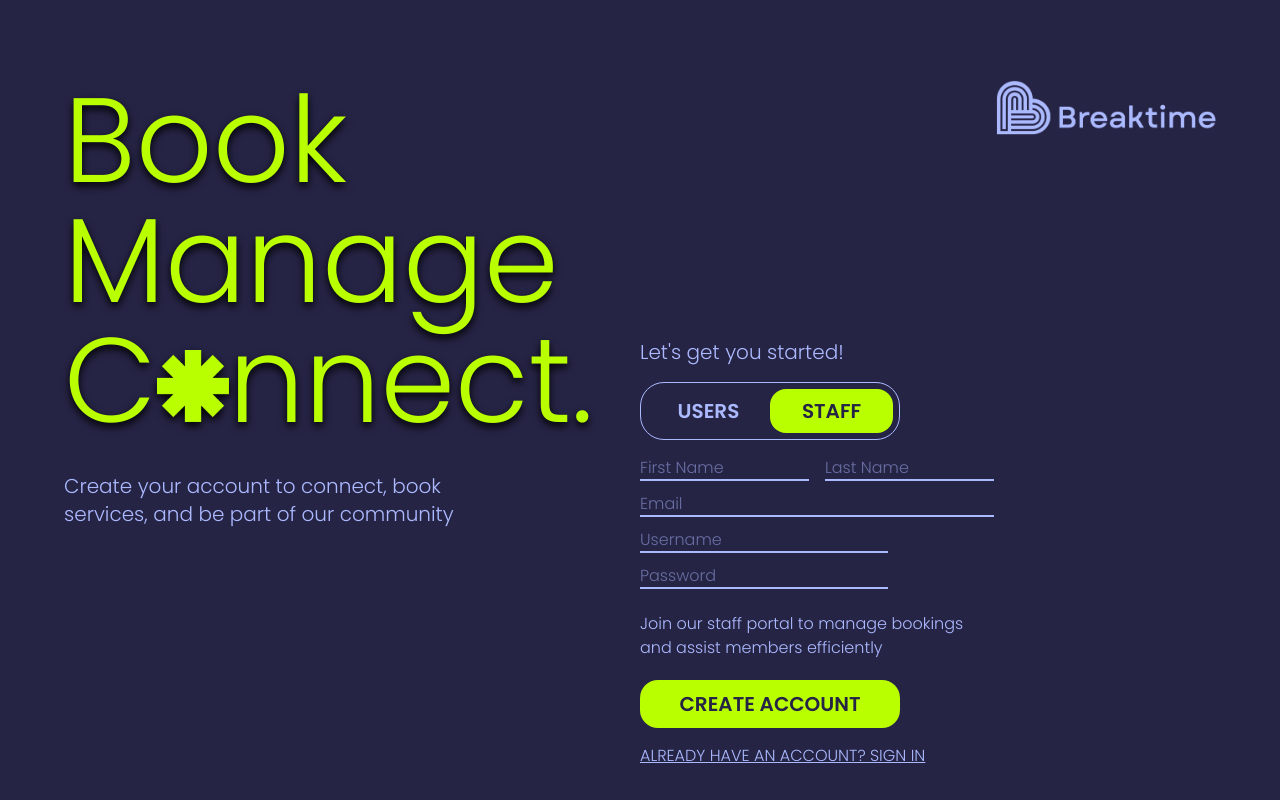
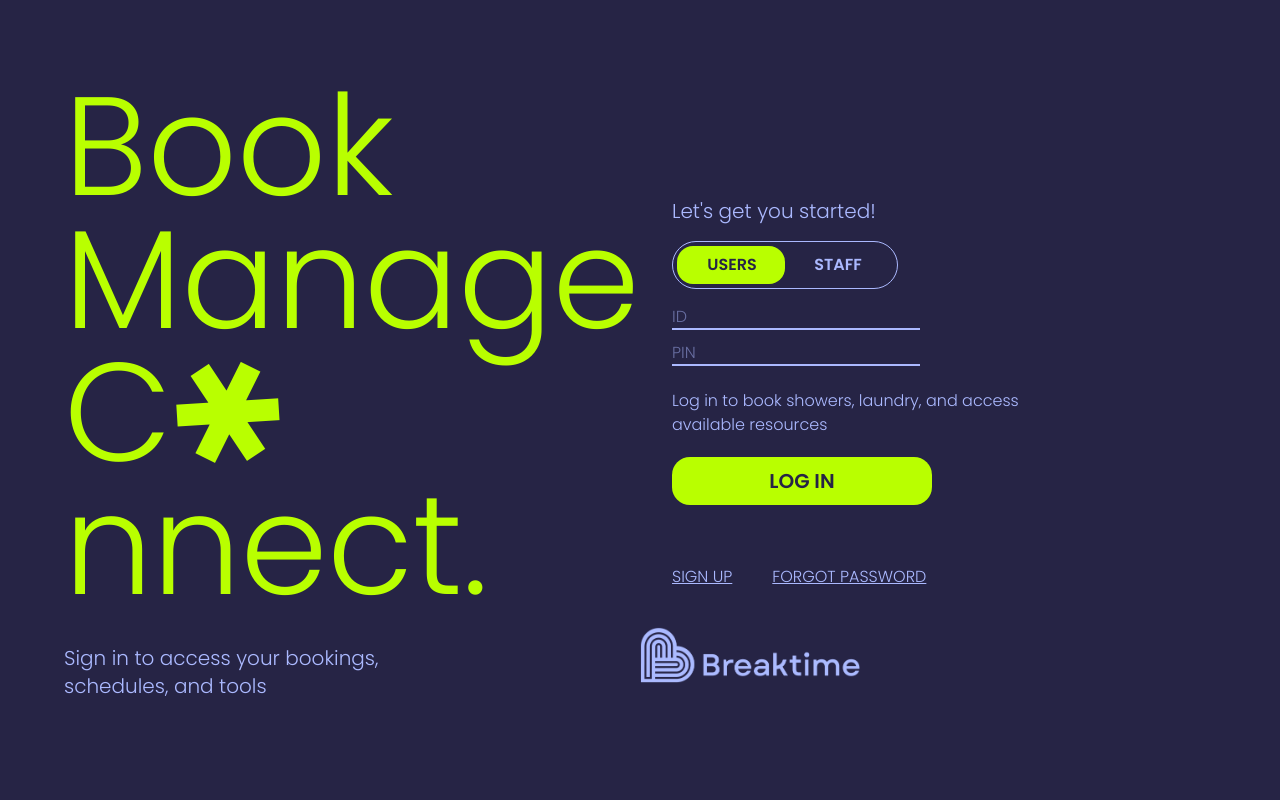
Before and after one commit to JumboCode/breaktime, a React (Vite) app in the folder frontend/breaktime/: page / in a window 1280 px wide. Built offline with nearby package versions, Linux system fonts and the light colour scheme.

Commit message:
Created Signin Page

```diff
--- a/frontend/breaktime/src/App.jsx
+++ b/frontend/breaktime/src/App.jsx
@@ -6,7 +6,8 @@
 
 import { BrowserRouter as Router, Route, Routes} from 'react-router';
 
-import LandingPage from './pages/LandingPage.jsx';
+import SignUpPage from './pages/SignUpPage.jsx';
+import SignInPage from './pages/SignInPage.jsx';
 import HomePage from './pages/HomePage.jsx';
 
 function App() {
@@ -15,7 +16,8 @@ function App() {
     <>
       <Router>
         <Routes>
-          <Route path='/' element={<LandingPage />} />
+          <Route path='/' element={<SignInPage />} />
+          <Route path='/signup' element={<SignUpPage />} />
           <Route path='/home' element={<HomePage />} />
         </Routes>
       </Router>
--- /dev/null
+++ b/frontend/breaktime/src/components/StaffSignin.jsx
@@ -0,0 +1,71 @@
+import { useState } from "react";
+
+export default function StaffSignin() {
+  // Initialize state to store form data
+  const [formData, setFormData] = useState({
+    username: "",
+    password: "",
+  });
+
+  // Handle input changes and update state
+  const handleChange = (event) => {
+    const { name, value } = event.target;
+    setFormData((prevData) => ({
+      ...prevData,
+      [name]: value,
+    }));
+  };
+
+  const handleSubmit = (event) => {
+    event.preventDefault();
+    console.log("Form submitted:", formData);
+  };
+
+  return (
+    <div className="max-w-[354px]">
+      <form onSubmit={handleSubmit}>
+        <div className="space-y-2">
+          <div className="w-7/10">
+            <label htmlFor="staffUsername"></label>
+            <input
+              type="text"
+              id="staffUsername"
+              name="username"
+              autoComplete="username"
+              placeholder="Username"
+              value={formData.username}
+              onChange={handleChange}
+              required
+            />
+          </div>
+          <div className="w-7/10">
+            <label htmlFor="staffPassword"></label>
+            <input
+              type="password"
+              id="staffPassword"
+              name="password"
+              autoComplete="current-password"
+              placeholder="Password"
+              value={formData.password}
+              onChange={handleChange}
+              required
+            />
+          </div>
+        </div>
+
+        <div className="text-light-purple mt-5 mb-5">
+          Log in to manage bookings and assist members
+        </div>
+
+        <div className="text-dark-navy">
+          <button
+            type="submit"
+            className="uppercase bg-lime-500 text-xl rounded-[18px] font-semibold w-[260px] h-[48px]"
+          >
+            Log In
+          </button>
+        </div>
+      </form>
+    </div>
+  );
+}
--- /dev/null
+++ b/frontend/breaktime/src/components/Tagline.jsx
@@ -0,0 +1,32 @@
+import { motion } from 'framer-motion';
+
+// ==================== Tagline.jsx ====================
+export const Tagline = () => {
+  return (
+    <div name="container" className="text-left">
+      <h1 name="heading" className="font-medium leading-[0.95] -tracking-[0.02em] m-0">
+        <span className="block text-[#b9ff00] text-[140px]">
+          Book
+        </span>
+        <span className="block text-[#b9ff00] text-[140px]">
+          Manage
+        </span>
+        <span className="block text-[#b9ff00] text-[140px] w-fit">
+          C
+          <motion.span
+            className="inline-block"
+            animate={{ rotate: 360 }}
+            transition={{
+              duration: 2,
+              repeat: Infinity,
+              ease: "linear"
+            }}
+          >
+            ✱
+          </motion.span>
+          nnect.
+        </span>
+      </h1>
+    </div>
+  );
+};
--- /dev/null
+++ b/frontend/breaktime/src/components/UserSignin.jsx
@@ -0,0 +1,75 @@
+import { useState } from 'react';
+
+function UserSignin() {
+    const [formData, setFormData] = useState({
+        ID: "",
+        Pin: "",
+    });
+    const [error, setError] = useState("");
+
+    const handleChange = (event) => {
+        const { name, value } = event.target;
+        setFormData((prevData) => ({
+            ...prevData,
+            [name]: value,
+        }));
+    };
+
+    const handleSubmit = (event) => {
+        event.preventDefault();
+        setError('');
+        console.log("Form submitted:", formData);
+    };
+
+    return (
+        <div className="max-w-[354px]">
+            <form onSubmit={handleSubmit}>
+                <div className="space-y-2">
+                    <div className="w-7/10">
+                        <label htmlFor="userID">
+                        </label>
+                        <input
+                            type="text"
+                            id="userID"
+                            name="ID"
+                            autoComplete="off"
+                            placeholder="ID"
+                            value={formData.ID}
+                            onChange={handleChange}
+                            required
+                        />
+                    </div>
+                    <div className="w-7/10">
+                        <label htmlFor="userPin">
+                        </label>
+                        <input
+                            type="password"
+                            id="userPin"
+                            name="Pin"
+                            autoComplete="off"
+                            placeholder="PIN"
+                            value={formData.Pin}
+                            onChange={handleChange}
+                            required
+                        />
+                    </div>
+                </div>
+
+                <div className="text-light-purple mt-5 mb-5">
+                    Log in to book showers, laundry, and access available resources
+                </div>
+
+                <div className="text-dark-navy">
+                    <button
+                        type="submit"
+                        className="uppercase bg-lime-500 text-xl rounded-[18px] font-semibold w-[260px] h-[48px]"
+                    >
+                        Log In
+                    </button>
+                </div>
+            </form>
+        </div>
+    );
+}
+
+export default UserSignin;
--- a/frontend/breaktime/src/components/UserStaffToggle.jsx
+++ b/frontend/breaktime/src/components/UserStaffToggle.jsx
@@ -1,5 +1,3 @@
-import { useState } from 'react';
-
 const UserStaffToggle = ({ selectedType, onToggle }) => {
     const handleChange = (value) => {
         if (onToggle) onToggle(value);
@@ -7,43 +5,47 @@ const UserStaffToggle = ({ selectedType, onToggle }) => {
 
     return (
         <div className="inline-block">
-            <div className="p-1.5 rounded-[24px] border w-[260px] h-[58px] flex justify-between border-light-purple">
+            {/* Keep your original size, padding, and layout */}
+            <div className="relative p-1.5 rounded-[24px] border w-[226px] h-[48px] flex justify-between border-light-purple overflow-hidden">
+
+                {/* Sliding background */}
+                <div
+                    className={`absolute top-1 bottom-1 left-1 w-[calc(50%-0.25rem)] bg-lime-500 rounded-[16px] transition-transform duration-300 ease-in-out
+                    ${selectedType === "staff" ? "translate-x-full" : "translate-x-0"}`}
+                />
+
+                {/* USERS */}
                 <input
                     className="hidden"
                     type="radio"
                     id="toggle-users"
                     name="user-staff"
                     value="users"
-                    checked={selectedType === 'users'}
+                    checked={selectedType === "users"}
                     onChange={(e) => handleChange(e.target.value)}
                 />
                 <label
                     htmlFor="toggle-users"
-                    className={`uppercase font-semibold flex items-center justify-center h-full w-1/2 rounded-[16px] cursor-pointer select-none text-xl ${
-                        selectedType === 'users'
-                            ? 'bg-lime-500 text-dark-navy'
-                            : 'text-light-purple'
-                    }`}
+                    className={`uppercase font-semibold flex items-center justify-center h-full w-1/2 rounded-[16px] cursor-pointer select-none text-base relative z-10
+                        ${selectedType === "users" ? "text-dark-navy" : "text-light-purple"}`}
                 >
                     Users
                 </label>
 
+                {/* STAFF */}
                 <input
                     className="hidden"
                     type="radio"
                     id="toggle-staff"
                     name="user-staff"
                     value="staff"
-                    checked={selectedType === 'staff'}
+                    checked={selectedType === "staff"}
                     onChange={(e) => handleChange(e.target.value)}
                 />
                 <label
                     htmlFor="toggle-staff"
-                    className={`uppercase font-semibold flex items-center justify-center h-full w-1/2 rounded-[16px] cursor-pointer select-none text-xl ${
-                        selectedType === 'staff'
-                            ? 'bg-lime-500 text-dark-navy'
-                            : 'text-light-purple'
-                    }`}
+                    className={`uppercase font-semibold flex items-center justify-center h-full w-1/2 rounded-[16px] cursor-pointer select-none text-base relative z-10
+                        ${selectedType === "staff" ? "text-dark-navy" : "text-light-purple"}`}
                 >
                     Staff
                 </label>
--- /dev/null
+++ b/frontend/breaktime/src/pages/SignInPage.jsx
@@ -0,0 +1,53 @@
+import StaffSignin from "../components/StaffSignin";
+import UserSignin from "../components/UserSignin";
+import UserStaffToggle from "../components/UserStaffToggle";
+import { Tagline } from "../components/Tagline";
+import Breaktime_Secondary_Logo from "../assets/logos-icons/Logo_Secondary/Breaktime_Secondary_SkyBlue.png";
+import { useState } from "react";
+
+export default function SignInPage() {
+    const [selectedType, setSelectedType] = useState('users');
+    return (
+        <div className="min-h-screen bg-indigo-purple font-all flex items-center justify-center">
+            <div className="flex overflow-x-hidden h-[100vh] lg:max-h-[800px] w-full max-w-[1500px] flex-row pl-[5vw] pr-[5vw] pt-[10vh] pb-[4vh]">
+                {/* LHS - HEADING TEXT */}
+                <div className="text-lime-500 flex flex-col lg:w-1/2">
+                    <Tagline />
+                    <p className="text-light-purple mt-8 text-xl w-3/4">
+                      Sign in to access your bookings,<br />
+                      schedules, and tools
+                    </p>
+                </div>
+
+                {/* RHS - SIGNUP AND LOGO */}
+                <div className="flex flex-wrap lg:w-1/2 justify-between">
+                    {/* SIGNUP STYLE */}
+                    <div className="items-end flex">
+                        <div className="flex flex-col space-y-4 flex-1 pt-8 pl-8 justify-end min-h-[462px]">
+                            <h2 className="text-light-purple text-xl">
+                                Let's get you started!
+                            </h2>
+                                <UserStaffToggle selectedType={selectedType} onToggle={setSelectedType} />
+
+                            <div className="flex-1">
+                                {selectedType === 'staff' ? <StaffSignin/> : <UserSignin/>}
+                              <div className="flex gap-10 pt-15">
+                                <a className="text-light-purple uppercase underline hover:text-lime-500" href="">
+                                SIGN UP
+                                </a>
+                                <a className="text-light-purple uppercase underline hover:text-lime-500" href="">
+                                FORGOT PASSWORD
+                                </a>
+                              </div>
+                            </div>
+                        </div>
+                    </div>
+                    {/* LOGO STYLE */}
+                    <div>
+                        <img src={Breaktime_Secondary_Logo} className="w-[220px]"/>
+                    </div>
+                </div>
+            </div>
+        </div>
+    );
+}
--- a/frontend/breaktime/src/pages/LandingPage.jsx
+++ b/frontend/breaktime/src/pages/SignUpPage.jsx
@@ -1,24 +1,18 @@
 import StaffSignup from "../components/StaffSignup";
 import UserSignup from "../components/UserSignup";
 import UserStaffToggle from "../components/UserStaffToggle";
-import Grap_1 from "../assets/landingPage/Grap_1.png";
+import { Tagline } from "../components/Tagline";
 import Breaktime_Secondary_Logo from "../assets/logos-icons/Logo_Secondary/Breaktime_Secondary_SkyBlue.png";
 import { useState } from "react";
 
-export default function LandingPage() {
-    const [selectedType, setSelectedType] = useState('staff');
+export default function SignUpPage() {
+    const [selectedType, setSelectedType] = useState('users');
     return (
         <div className="min-h-screen bg-indigo-purple font-all flex items-center justify-center">
             <div className="flex overflow-x-hidden h-[100vh] lg:max-h-[800px] max-w-[1500px] flex-wrap flex-row pl-[5vw] pr-[5vw] pt-[10vh] pb-[4vh]">
                 {/* LHS - HEADING TEXT */}
-                <div className="text-lime-500 flex flex-col w-fit lg:w-1/2">
-                    <h1 className="text-[120px] leading-none drop-shadow-lg drop-shadow-black">
-                        <div>Book</div>
-                        <div>Manage</div>
-                        <div className="flex">
-                            C<img src={Grap_1} className="h-18 mt-7.5"/>nnect.
-                        </div>
-                    </h1>
+                <div className="text-lime-500 flex flex-col w-[675px] lg:w-1/2">
+                    <Tagline />
                     <p className="text-light-purple mt-8 text-xl w-3/4">
                     Create your account to connect, book services, and be part of our community
                     </p>
@@ -28,7 +22,7 @@ export default function LandingPage() {
                 <div className="flex flex-wrap w-fit lg:w-1/2 justify-between">
                     {/* SIGNUP STYLE */}
                     <div className="items-end flex w-auto">
-                        <div className="flex flex-col space-y-4 w-auto flex-1 pt-8 justify-end min-h-[462px]">
+                        <div className="flex flex-col space-y-4 w-auto flex-1 pt-8 pl-8 justify-end min-h-[462px]">
                             <h2 className="text-light-purple text-xl">
                                 Let's get you started!
                             </h2>
```
